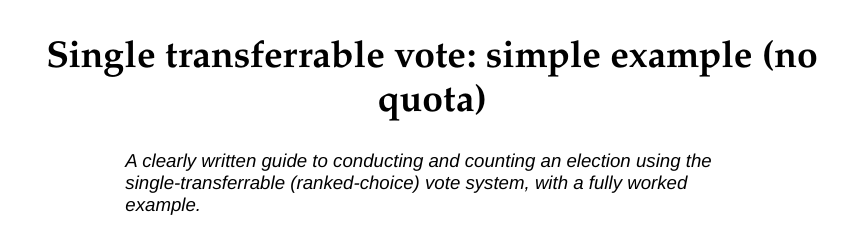
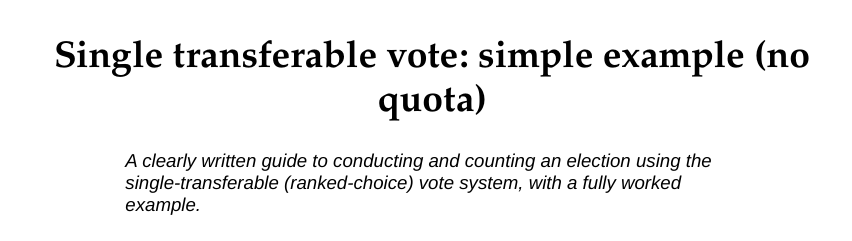
Before and after one commit to caiw/singletransferablevote.info, a plain HTML site: page index.html in a window 1280 px wide. Shown: the top 241 px of the page, without its empty margins (208-1060 px from the left). Drawn offline with Linux system fonts and the light colour scheme.

Commit message:
Look, I'm dyslexic, ok?

```diff
--- a/index.html
+++ b/index.html
@@ -3,17 +3,17 @@
 <head>
   <meta charset="utf-8">
 
-  <title>Basic Single Transferrable Voting example</title>
+  <title>Basic Single Transferable Voting example</title>
 
   <link rel="stylesheet" href="styles.css">
 </head>
 <body>
 <div id="page">
 
-	<h1>Single transferrable vote: simple example (no quota)</h1>
+	<h1>Single transferable vote: simple example (no quota)</h1>
 
 	<div class="abstract">
-		A clearly written guide to conducting and counting an election using the single-transferrable (ranked-choice) vote system, with a fully worked example.
+		A clearly written guide to conducting and counting an election using the single-transferable (ranked-choice) vote system, with a fully worked example.
 	</div>
 
 	<h2>Ballots</h2>
@@ -336,7 +336,7 @@
 
 	<h2>More complex examples</h2>
 
-	<p>One of the goals of the single-transferrable vote system is to allow voters' greater expressive power, and reduce the need for tactical voting: as well as voting for their favourite candidates, they can also express preference about the remaining candidates.  However one drawback is that it is more complex than one-preference first-past-the-post voting.  There are <a href="https://en.wikipedia.org/wiki/Counting_single_transferable_votes">many variants</a> to single-transferrable voting which allow voters’ aggregate preferences to be even more efficiently represented in the election outcome, at the cost of far more complexity in the counting.  What is presented here is, I think, a good balance between being representative, and being clear, transparent and accessibly explainable in the counting.</p>
+	<p>One of the goals of the single-transferable vote system is to allow voters' greater expressive power, and reduce the need for tactical voting: as well as voting for their favourite candidates, they can also express preference about the remaining candidates.  However one drawback is that it is more complex than one-preference first-past-the-post voting.  There are <a href="https://en.wikipedia.org/wiki/Counting_single_transferable_votes">many variants</a> to single-transferable voting which allow voters’ aggregate preferences to be even more efficiently represented in the election outcome, at the cost of far more complexity in the counting.  What is presented here is, I think, a good balance between being representative, and being clear, transparent and accessibly explainable in the counting.</p>
 
 	<div class="epilogue">
 		<p>The source of <a href="https://singletransferablevote.info">singletransferablevote.info</a> is <a href="https://creativecommons.org/publicdomain/zero/1.0/">CC0 public domain</a>.</p>
```
